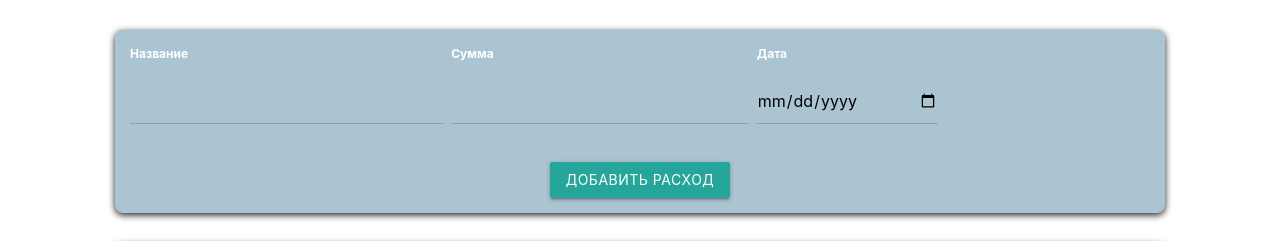
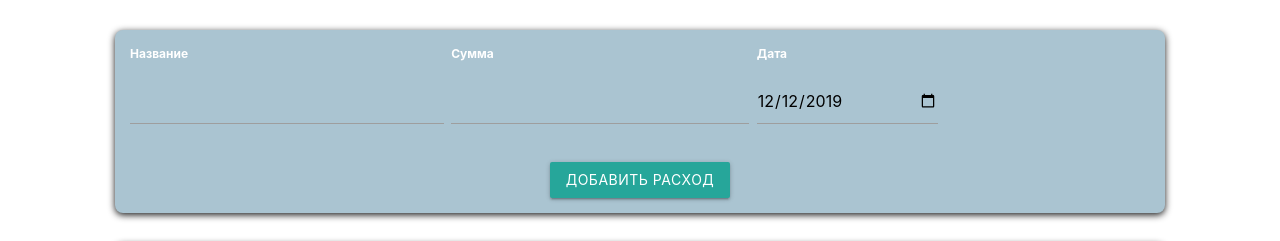
Before and after one commit to IvannikovSergey/react_proj_test1, a React (Create React App) app: page / in a window 1280 px wide. Shown: the top 241 px of the page. Built offline with nearby package versions, Linux system fonts and the light colour scheme.

Commit message:
Проброс состояния вверх

```diff
--- a/src/App.jsx
+++ b/src/App.jsx
@@ -18,9 +18,12 @@ function App() {
             amount: 200
         },
     ]
+    const onAddNewCost = (costs) => {
+        console.log(costs)
+    }
     return (
         <div className="App">
-            <NewCost/>
+            <NewCost addNewCost = {onAddNewCost}/>
             <Costs costs={costs}/>
         </div>
     );
--- a/src/components/NewCost/CostForm.jsx
+++ b/src/components/NewCost/CostForm.jsx
@@ -1,60 +1,81 @@
 import './CostForm.css'
 import {useState} from "react";
-const CostForm = () => {
 
-    // const [name, setName] = useState('')
-    // const [amount, setAmount] = useState('')
-    // const [date, setDate] = useState('2019-12-12')
+const CostForm = (props) => {
 
-    const [userInput, setUserInput] = useState({
-        name:'',
-        amount:'',
-        date:''
-    })
-
+    const [inputName, setInputName] = useState('')
+    const [inputAmount, setInputAmount] = useState('')
+    const [inputDate, setInputDate] = useState('2019-12-12')
+    // const [userInput, setUserInput] = useState({
+    //     name:'',
+    //     amount:'',
+    //     date:''
+    // })
     const nameChangeHandler = (e) => {
-        // setName(e.target.value)
-        setUserInput({
-            ...userInput,
-            name: e.target.value
-
-        })
+        setInputName(e.target.value)
+        // setUserInput({
+        //     ...userInput,
+        //     name: e.target.value
+        // })
     }
     const amountChangeHandler = (e) => {
-        // setAmount(e.target.value)
-        setUserInput({
-            ...userInput,
-            amount: e.target.value
-
-        })
+        setInputAmount(e.target.value)
+        // setUserInput({
+        //     ...userInput,
+        //     amount: e.target.value
+        // })
 
     }
     const dateChangeHandler = (e) => {
-      // setDate(e.target.value)
-        setUserInput({
-            ...userInput,
-            date: e.target.value
-
-        })
+        setInputDate(e.target.value)
+        //   setUserInput({
+        //       ...userInput,
+        //       date: e.target.value
+        //   })
     }
 
-    return <form>
+    const submitInputHandler = (e) => {
+        e.preventDefault()
+        const costData = {
+            name: inputName,
+            amount: inputAmount,
+            date: new Date(inputDate)
+        }
+        props.newCostHandler(costData)
+        setInputName('')
+        setInputAmount('')
+        setInputDate('')
+    }
+
+    return <form onSubmit={submitInputHandler}>
         <div className='new-cost__control'>
             <div className='new-cost__control'>
                 <label>Название</label>
-                <input onChange={nameChangeHandler} type="text"/>
+                <input
+                    onChange={nameChangeHandler}
+                    type="text"
+                    value={inputName}/>
             </div>
             <div className='new-cost__control'>
                 <label>Сумма</label>
-                <input onChange={amountChangeHandler} type="number" min='0.01' step='0.01'/>
+                <input
+                    onChange={amountChangeHandler}
+                    type="number"
+                    min='0.01'
+                    step='0.01'
+                    value={inputAmount}/>
             </div>
             <div className='new-cost__control'>
                 <label>Дата</label>
-                <input onChange={dateChangeHandler} type="date" step='2019-01-01'/>
+                <input
+                    onChange={dateChangeHandler}
+                    type="date"
+                    step='2019-01-01'
+                    value={inputDate}/>
             </div>
         </div>
-        <div >
-            <button type='submit' className="waves-effect waves-light btn" >Добавить расход</button>
+        <div>
+            <button type='submit' className="waves-effect waves-light btn">Добавить расход</button>
         </div>
     </form>
 }
--- a/src/components/NewCost/NewCost.jsx
+++ b/src/components/NewCost/NewCost.jsx
@@ -1,9 +1,16 @@
 import CostForm from "./CostForm";
 import './NewCost.css'
 
-function NewCost () {
+function NewCost(props) {
+    const onNewCostHandler = (newCosts) => {
+        const costData = {
+            ...newCosts
+        }
+        props.addNewCost(costData)
+    }
     return <div className='new-cost'>
-        <CostForm/>
+        <CostForm newCostHandler={onNewCostHandler}/>
     </div>
 }
+
 export default NewCost
```
